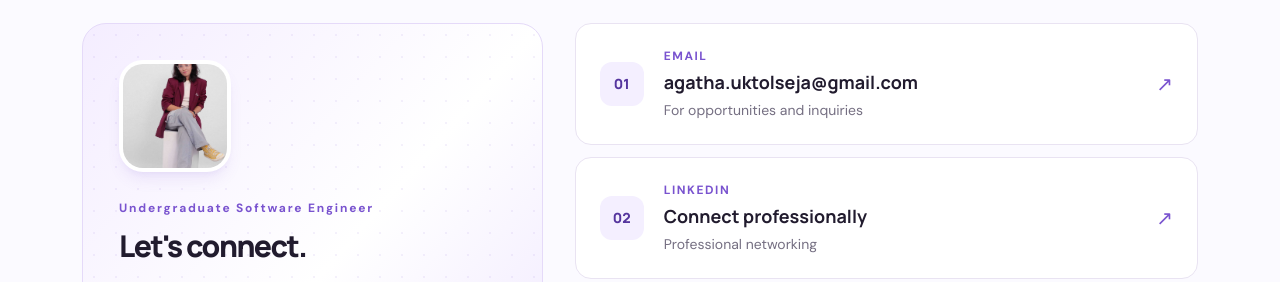
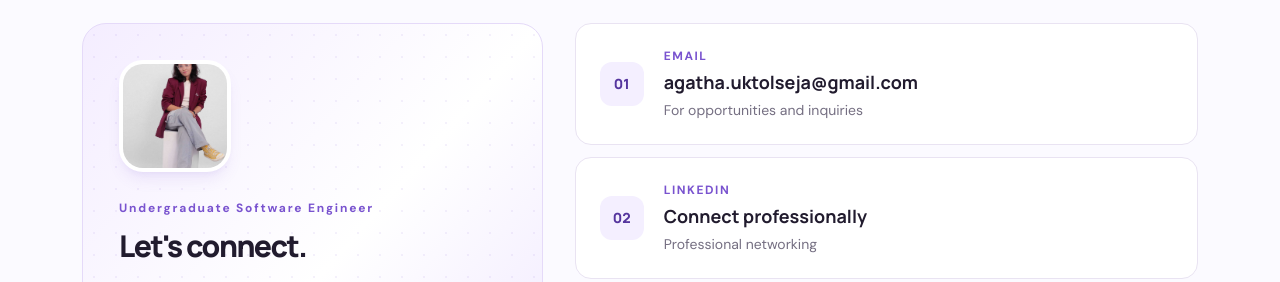
Before and after one commit to EllaUktolseja/elara, a React (Vite) app: page /contact in a window 1280 px wide. Shown: the part 490-772 px from the top of the page. Built offline with nearby package versions, Linux system fonts and the light colour scheme.

Commit message:
style(contact): simplify contact action decoration

```diff
--- a/src/pages/Contact.jsx
+++ b/src/pages/Contact.jsx
@@ -29,7 +29,7 @@ export default function Contact() {
             <a className="group flex items-center gap-4 rounded-2xl border border-line bg-white p-5 transition hover:-translate-y-0.5 hover:border-purple/30 hover:shadow-lg hover:shadow-purple/5 sm:gap-5 sm:p-6" key={item.label} href={item.href} target={item.href.startsWith('http') ? '_blank' : undefined} rel={item.href.startsWith('http') ? 'noreferrer' : undefined}>
               <span className="grid size-11 shrink-0 place-items-center rounded-xl bg-[#f4efff] font-display text-sm font-extrabold text-purple-dark">{String(index + 1).padStart(2, '0')}</span>
               <span className="min-w-0 flex-1"><span className="mb-1 block text-xs font-bold uppercase tracking-[.13em] text-purple">{item.label}</span><strong className="block break-words font-display text-lg font-bold text-ink">{item.value}</strong><span className="mt-1 block text-sm text-muted">{item.description}</span></span>
-              <span className="text-xl text-purple transition group-hover:-translate-y-1 group-hover:translate-x-1" aria-hidden="true">↗</span>
+              <span className="text-xs font-bold tracking-[.12em] text-purple/0 transition-colors group-hover:text-purple">CONNECT</span>
             </a>
           ))}
         </div>
```
